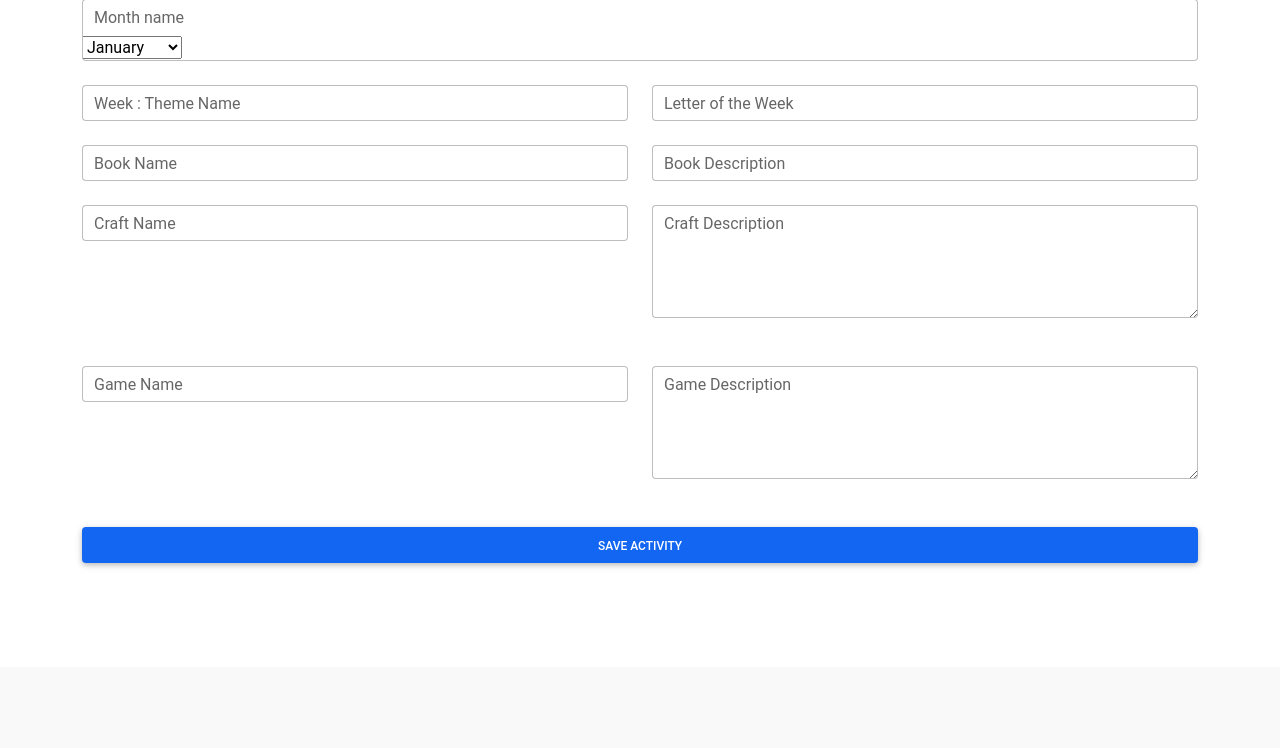
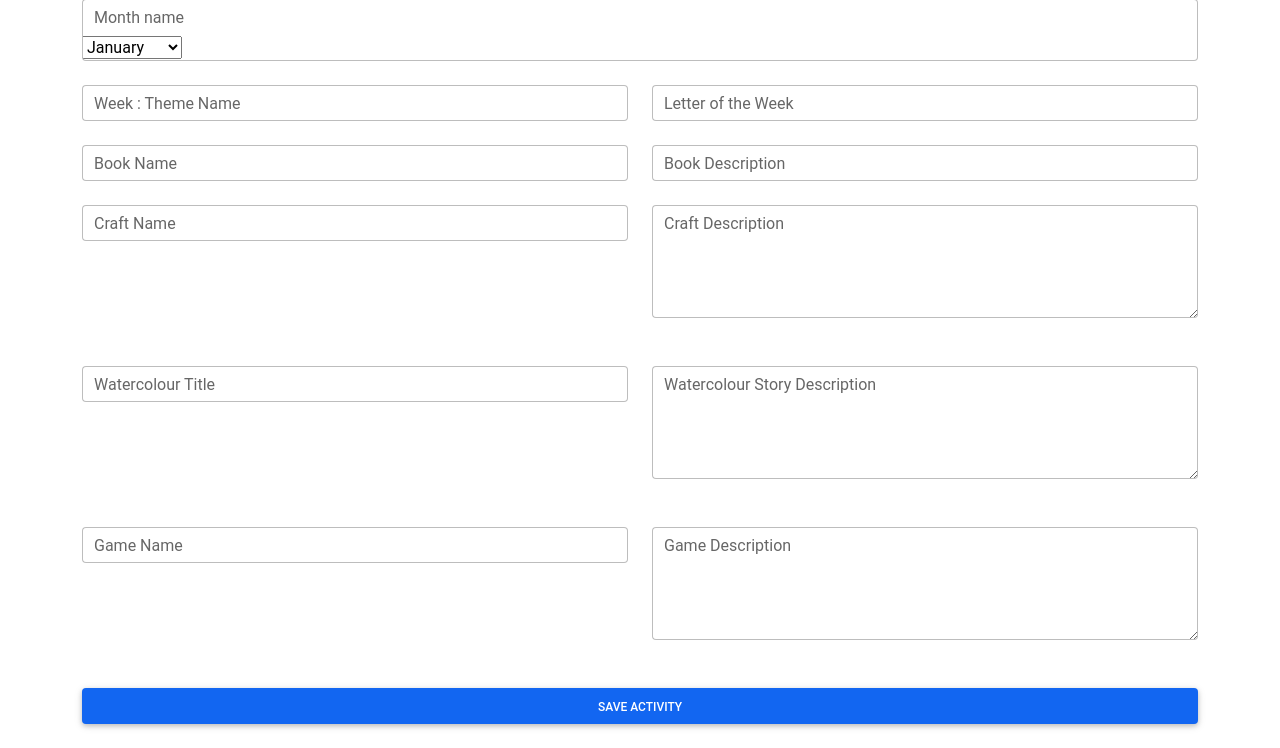
Before and after one commit to lolaedun/kindergarten-days, a Flask app: page /add_activity in a window 1280 px wide. Shown: the part 133-881 px from the top of the page. Before the commit the page ends 700 px from the top, so only its background shows below. Run offline with Flask 2, Linux system fonts and the light colour scheme; data that the repository does not hold is empty; some libraries are stand-ins or nearby versions.

Commit message:
allow user to submit activity to db

```diff
--- a/app.py
+++ b/app.py
@@ -26,8 +26,26 @@ def get_activities():
     return render_template("activities.html", activities=activities)
 
 
-@app.route("/add_activity")
+@app.route("/add_activity", methods=["GET", "POST"])
 def add_activity():
+    if request.method == "POST":
+        activity = {
+            "month": request.form.getlist("month"),
+            "theme": request.form.get("theme"),
+            "letter_of_week": request.form.get("letter_of_week"),
+            "book": request.form.get("book"),
+            "book_description": request.form.get("book_description"),
+            "craft": request.form.get("craft"),
+            "craft_description": request.form.get("craft_description"),
+            "game": request.form.get("game"),
+            "game_description": request.form.get("game_description"),
+            "watercolour": request.form.get("watercolour"),
+            "watercolour_description": request.form.get("watercolour_description")
+
+        }
+        mongo.db.activities.insert_one(activity)
+        flash("Activity Successfully Added")
+        return redirect(url_for("get_activities"))
     categories = mongo.db.categories.find().sort("category_name", 1)
     return render_template("add_activity.html", categories=categories)
 
--- a/templates/add_activity.html
+++ b/templates/add_activity.html
@@ -3,7 +3,7 @@
 
     <h3 class="text-center display-5">Add Activity</h3>
     <div class="container">
-    <form method="POST" action="">
+    <form method="POST" action="{{url_for('add_activity')}}">
          <!-- Month Select -->
          <div class="form-outline mb-4">
             <input type="text" id="month" name="month" class="form-control" />
@@ -83,6 +83,24 @@
             </div>
           </div>
 
+        <!-- 2 column grid layout with text inputs for the Watercolour and Description -->
+        <div class="row mb-4">
+            <div class="col">
+              <div class="form-outline">
+                <input type="text" id="watercolour" name ="watercolour" class="form-control" required />
+                <label class="form-label" for="watercolour">Watercolour Title </label>
+              </div>
+            </div>
+            <div class="col">
+                <div class="form-outline mb-4">
+                    <textarea class="form-control" id="watercolour_description" name="watercolour_description"
+                    rows="4"></textarea>
+                    <label class="form-label" for="watercolour_description
+                    ">Watercolour Story Description</label>
+                </div>
+            </div>
+          </div>
+
         <!-- 2 column grid layout with text inputs for the Games and Description -->
         <div class="row mb-4">
             <div class="col">
```
